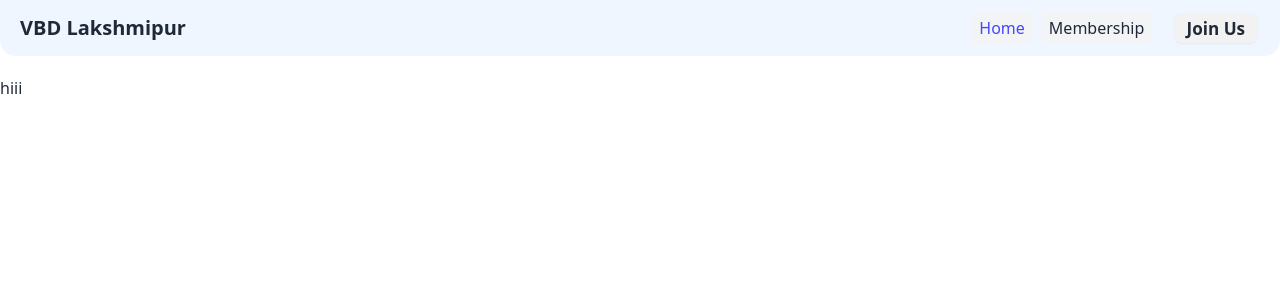
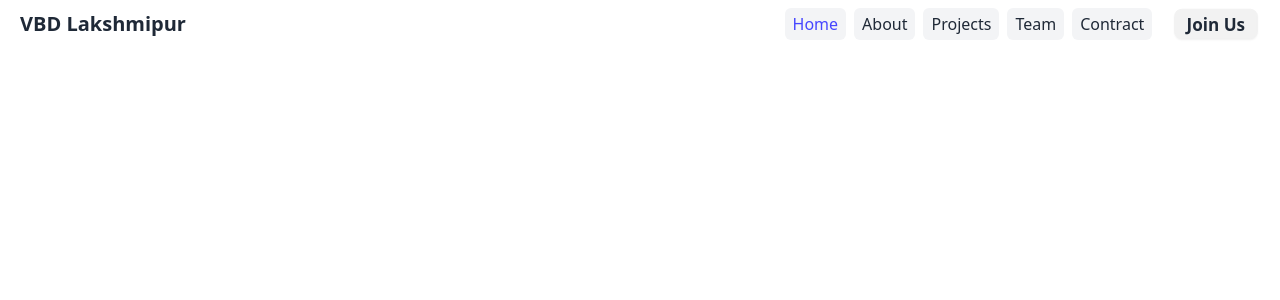
Before and after one commit to mehedihasanepu/VBD-Lakshmipur-client, a React (Vite) app: page / in a window 1280 px wide. Shown: the top 300 px of the page. Built offline with nearby package versions, Linux system fonts and the light colour scheme; no server answers.

Commit message:
making navbar transparent and functional complete

```diff
--- a/package.json
+++ b/package.json
@@ -23,7 +23,8 @@
     "react-hot-toast": "^2.4.1",
     "react-router-dom": "^6.21.0",
     "sort-by": "^1.2.0",
-    "sweetalert2": "^11.10.2"
+    "sweetalert2": "^11.10.2",
+    "swiper": "^11.0.5"
   },
   "devDependencies": {
     "@types/react": "^18.2.43",
--- a/src/main.jsx
+++ b/src/main.jsx
@@ -17,9 +17,9 @@ ReactDOM.createRoot(document.getElementById('root')).render(
   <React.StrictMode>
     <QueryClientProvider client={queryClient}>
       <AuthProviders>
-        <div className="max-w-screen-xl mx-auto">
+
           <RouterProvider router={router} />
-        </div>
+
       </AuthProviders>
     </QueryClientProvider>
   </React.StrictMode>,
--- a/src/pages/Home/Home/Home.jsx
+++ b/src/pages/Home/Home/Home.jsx
@@ -2,9 +2,10 @@
 
 const Home = () => {
     return (
-        <div>
+        <div className="max-w-screen-xl mx-auto">
+            <div className="mt-10">
 
-            <h1>hiii</h1>
+            </div>
         </div>
     );
 };
--- a/src/pages/Navbar/Navbar.jsx
+++ b/src/pages/Navbar/Navbar.jsx
@@ -1,4 +1,4 @@
-import { useState } from "react";
+import { useEffect, useState } from "react";
 import { Link, NavLink } from "react-router-dom";
 import "./navbar.css"
 import UserProfile from "../../component/UserProfile/UserProfile";
@@ -12,12 +12,28 @@ const Navbar = () => {
         setDropdownOpen(!isDropdownOpen);
     };
 
+    const [scrolling, setScrolling] = useState(false);
+
+    useEffect(() => {
+        const handleScroll = () => {
+            const isTop = window.scrollY < 100;
+            if (isTop) {
+                setScrolling(false);
+            } else {
+                setScrolling(true);
+            }
+        };
+
+        window.addEventListener("scroll", handleScroll);
+        return () => window.removeEventListener("scroll", handleScroll);
+    }, []);
+
 
 
 
     return (
-        <div >
-            <div className="max-w-screen-xl mx-auto mb-5 py-3 bg-blue-50 rounded-b-2xl">
+        <div className={`${scrolling ? 'bg-[#c0ffc1]' : ''}`} style={{ position: 'fixed', top: 0, width: '100%', zIndex: 700 }}>
+            <div className="max-w-screen-xl mx-auto py-2">
                 <div className="flex flex-row items-center md:px-5 justify-between">
 
                     <Link to='/'>
@@ -87,7 +103,22 @@ const Navbar = () => {
                             </li>
                             <li>
                                 <a>
-                                    <NavLink className="text-center px-2 py-[5px] bg-gray-100 rounded-md" to="/membership">Membership</NavLink>
+                                    <NavLink className="text-center px-2 py-[5px] bg-gray-100 rounded-md" to="/about">About</NavLink>
+                                </a>
+                            </li>
+                            <li>
+                                <a>
+                                    <NavLink className="text-center px-2 py-[5px] bg-gray-100 rounded-md" to="/projects">Projects</NavLink>
+                                </a>
+                            </li>
+                            <li>
+                                <a>
+                                    <NavLink className="text-center px-2 py-[5px] bg-gray-100 rounded-md" to="/team">Team</NavLink>
+                                </a>
+                            </li>
+                            <li>
+                                <a>
+                                    <NavLink className="text-center px-2 py-[5px] bg-gray-100 rounded-md" to="/contract">Contract</NavLink>
                                 </a>
                             </li>
 
```
Also changed, not shown: 1 other file (tests, documents, lock files or other folders).
